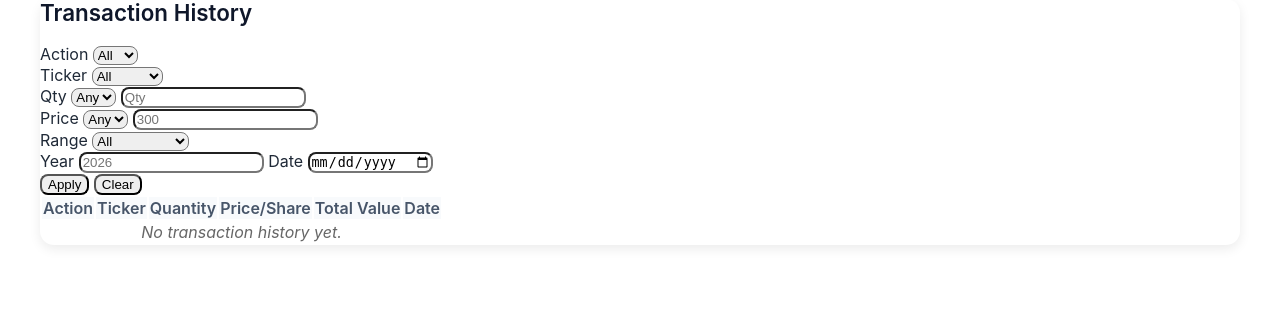
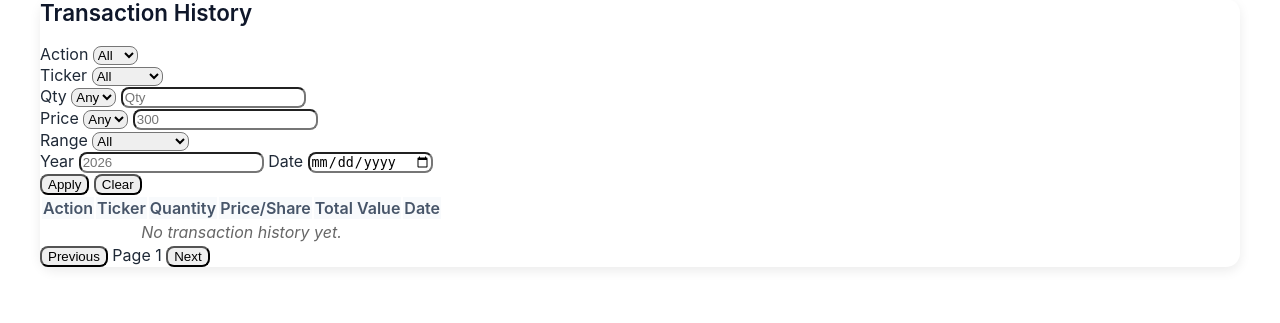
Before and after one commit to ceveline/portfolio_manager_team6, a Flask app: page / in a window 1280 px wide. Shown: the part 2441-2764 px from the top of the page. Before the commit the page ends 2688 px from the top, so only its background shows below. Run offline with Flask 3, Linux system fonts and the light colour scheme; data that the repository does not hold is empty; some libraries are stand-ins or nearby versions.

Commit message:
add pagination to transaction history

```diff
--- a/static/js/app.js
+++ b/static/js/app.js
@@ -5,6 +5,10 @@ let performanceChart = null;
 let portfolioData = [];
 let currentSortColumn = null;
 let currentSortDirection = "asc";
+
+let historyData = [];
+let historyCurrentPage = 1;
+const historyRowsPerPage = 5;
 
 async function loadPortfolio(filters = {}) {
   const holdingsRes = await fetch(`${API_BASE}/holdings`);
@@ -277,20 +281,33 @@ function renderPortfolioPieChart(positions) {
 }
 
 function loadHistory(history) {
+  historyData = history;
+  historyCurrentPage = 1;
+  renderHistoryPage();
+}
+
+function renderHistoryPage() {
   const tbody = document.getElementById("history-body");
   tbody.innerHTML = "";
 
-  if (!history.length) {
+  if (!historyData.length) {
     tbody.innerHTML = '<tr class="empty-state"><td colspan="6">No transaction history yet.</td></tr>';
     return;
   }
 
-  history.forEach((t) => {
+  const start = (historyCurrentPage - 1) * historyRowsPerPage;
+  const end = start + historyRowsPerPage;
+
+  const pageData = historyData.slice(start, end);
+
+  pageData.forEach((t) => {
     const row = document.createElement("tr");
+
     const action = t.action.charAt(0).toUpperCase() + t.action.slice(1);
     const pricePerShare = Number(t.price || 0);
     const quantity = Number(t.quantity || 0);
     const totalValue = quantity * pricePerShare;
+
     row.innerHTML = `
       <td>${action}</td>
       <td>${t.ticker}</td>
@@ -299,9 +316,32 @@ function loadHistory(history) {
       <td>$${totalValue.toFixed(2)}</td>
       <td>${t.transaction_date}</td>
     `;
+
     tbody.appendChild(row);
   });
+
+  updateHistoryPagination();
 }
+function updateHistoryPagination() {
+  const pageNumber = document.getElementById("history-page-number");
+  const prevButton = document.getElementById("history-prev-btn");
+  const nextButton = document.getElementById("history-next-btn");
+
+  const totalPages = Math.ceil(historyData.length / historyRowsPerPage);
+
+  if (pageNumber) {
+    pageNumber.textContent = `Page ${historyCurrentPage} of ${totalPages}`;
+  }
+
+  if (prevButton) {
+    prevButton.disabled = historyCurrentPage === 1;
+  }
+
+  if (nextButton) {
+    nextButton.disabled = historyCurrentPage === totalPages;
+  }
+}
+
 
 function populateSellDropdown(holdings) {
   const sellSelect = document.getElementById("sell-ticker");
@@ -737,4 +777,27 @@ window.addEventListener("DOMContentLoaded", () => {
   const startDate = document.getElementById("perf-start-date").value;
   const endDate = document.getElementById("perf-end-date").value;
   loadPerformanceChart(startDate, endDate);
+
+  const prevButton = document.getElementById("history-prev-btn");
+const nextButton = document.getElementById("history-next-btn");
+
+if (prevButton) {
+  prevButton.addEventListener("click", () => {
+    if (historyCurrentPage > 1) {
+      historyCurrentPage--;
+      renderHistoryPage();
+    }
+  });
+}
+
+if (nextButton) {
+  nextButton.addEventListener("click", () => {
+    const totalPages = Math.ceil(historyData.length / historyRowsPerPage);
+
+    if (historyCurrentPage < totalPages) {
+      historyCurrentPage++;
+      renderHistoryPage();
+    }
+  });
+}
 });
--- a/templates/index.html
+++ b/templates/index.html
@@ -455,6 +455,19 @@
         <tbody id="history-body"></tbody>
 
       </table>
+      <div class="d-flex justify-content-between align-items-center mt-3">
+  <button id="history-prev-btn" class="btn btn-outline-primary">
+    Previous
+  </button>
+
+  <span id="history-page-number">
+    Page 1
+  </span>
+
+  <button id="history-next-btn" class="btn btn-outline-primary">
+    Next
+  </button>
+</div>
     </div>
 
   </div>
```
